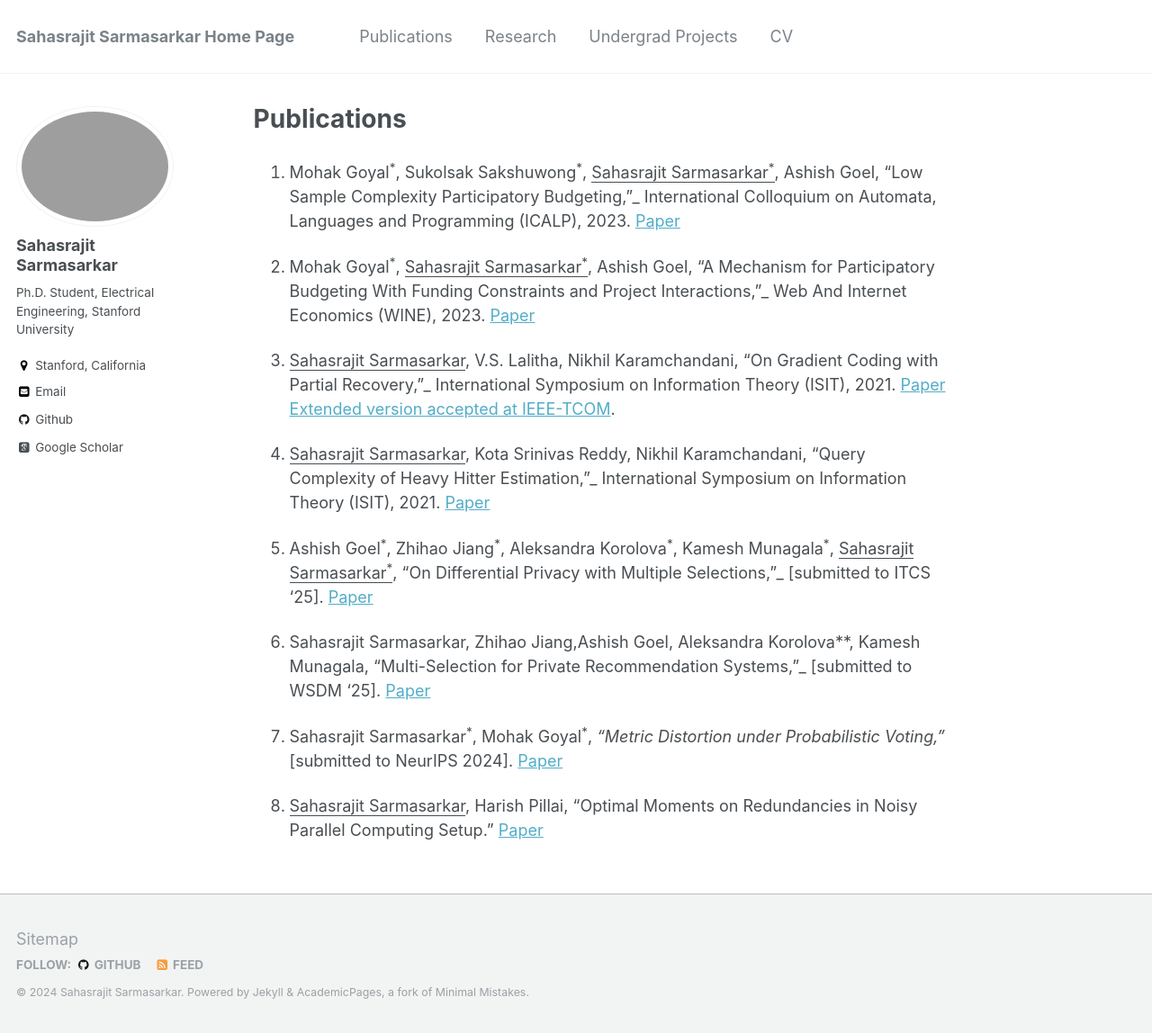
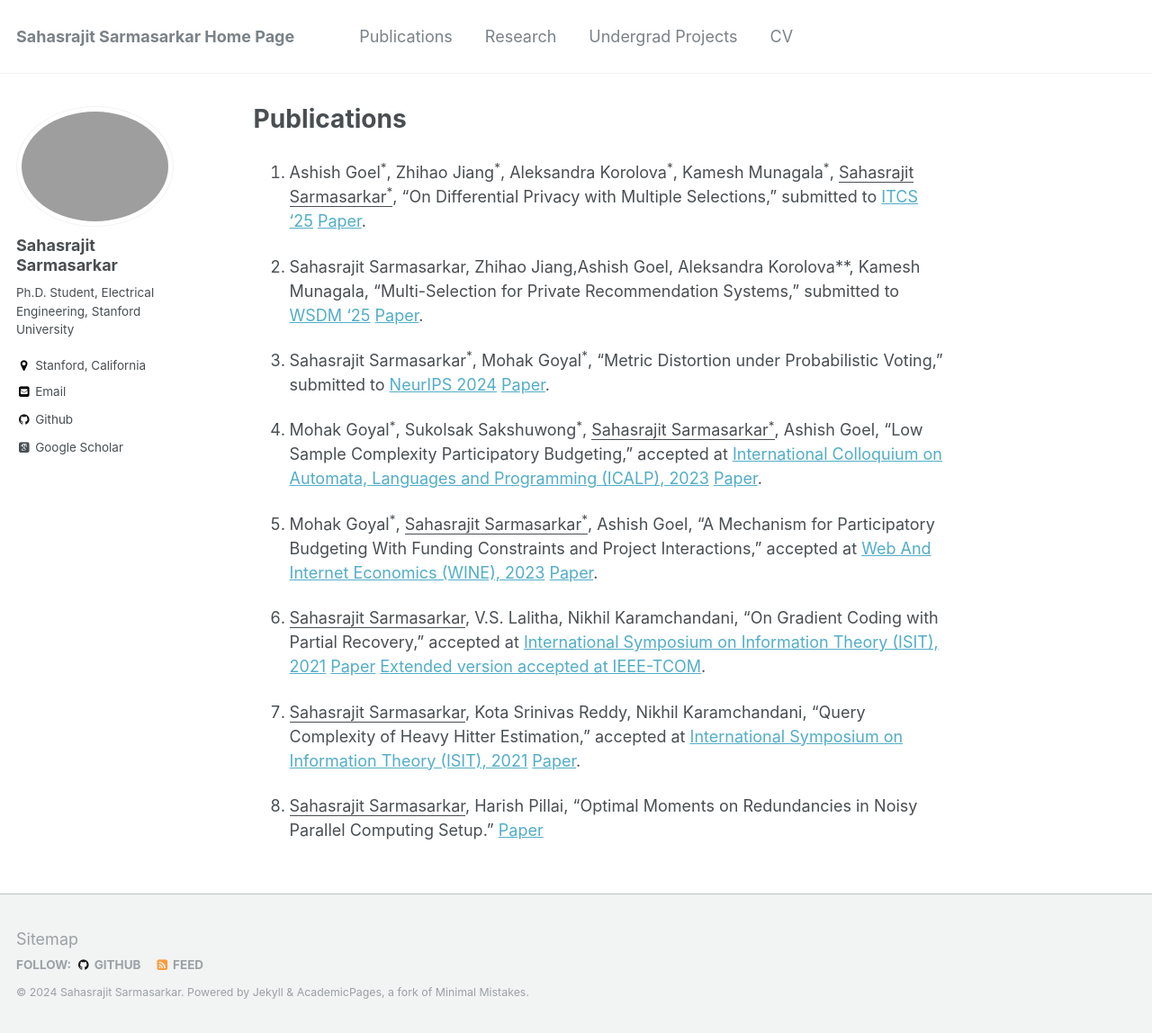
Before and after one commit to Sahasrajit123/Sahasrajit123.github.io, a Jekyll site: the page built from _pages/publications.md, in a window 1280 px wide and 1148 px high. Shown: the whole window at 90% size. Built offline with Jekyll 4.4.1, drawn with Linux system fonts in a browser that asks for light colours; some web fonts are replaced.

Commit message:
New changes

```diff
--- a/_pages/publications.md
+++ b/_pages/publications.md
@@ -9,20 +9,18 @@ author_profile: true
 2. S. Sarmasarkar, V.Lalitha and N. Karamchandani "On Gradient Coding with Partial Recovery", International Symposium on Information Theory, 2021 [[Paper]](https://arxiv.org/abs/2102.10163)
 
  -->
+1. Ashish Goel<sup>*</sup>, Zhihao Jiang<sup>*</sup>, Aleksandra Korolova<sup>*</sup>, Kamesh Munagala<sup>*</sup>, <u>Sahasrajit Sarmasarkar<sup>*</sup></u>, "On Differential Privacy with Multiple Selections," submitted to [ITCS '25](http://itcs-conf.org/) [Paper](https://arxiv.org/abs/2407.14641).
 
- 1. Mohak Goyal<sup>*</sup>, Sukolsak Sakshuwong<sup>*</sup>, <u>Sahasrajit Sarmasarkar<sup>*</sup></u>, Ashish Goel, "Low Sample Complexity Participatory Budgeting,"_ International Colloquium on Automata, Languages and Programming (ICALP), 2023. [Paper](https://arxiv.org/abs/2302.05810)
+2.  Sahasrajit Sarmasarkar, Zhihao Jiang,Ashish Goel, Aleksandra Korolova**, Kamesh Munagala, "Multi-Selection for Private Recommendation Systems," submitted to [WSDM '25](https://www.wsdm-conference.org/2025/) [Paper](https://drive.google.com/file/d/1qE1O2IMk8NjvMG_4jZIUqcdPhbB6Aoai/view?usp=sharing).
 
-2. Mohak Goyal<sup>*</sup>, <u>Sahasrajit Sarmasarkar<sup>*</sup></u>, Ashish Goel, "A Mechanism for Participatory Budgeting With Funding Constraints and Project Interactions,"_ Web And Internet Economics (WINE), 2023. [Paper](https://arxiv.org/pdf/2305.11296.pdf)
+3. Sahasrajit Sarmasarkar<sup>*</sup>, Mohak Goyal<sup>*</sup>, "Metric Distortion under Probabilistic Voting," submitted to [NeurIPS 2024](https://neurips.cc/) [Paper](https://arxiv.org/abs/2405.14223).
 
-3. <u>Sahasrajit Sarmasarkar</u>, V.S. Lalitha, Nikhil Karamchandani, "On Gradient Coding with Partial Recovery,"_ International Symposium on Information Theory (ISIT), 2021. [Paper](https://arxiv.org/abs/2102.10163) [Extended version accepted at IEEE-TCOM](https://ieeexplore.ieee.org/xpl/RecentIssue.jsp?punumber=26).
+4. Mohak Goyal<sup>*</sup>, Sukolsak Sakshuwong<sup>*</sup>, <u>Sahasrajit Sarmasarkar<sup>*</sup></u>, Ashish Goel, "Low Sample Complexity Participatory Budgeting," accepted at [International Colloquium on Automata, Languages and Programming (ICALP), 2023](https://icalp2023.cs.upb.de/) [Paper](https://arxiv.org/abs/2302.05810).
 
-4. <u>Sahasrajit Sarmasarkar</u>, Kota Srinivas Reddy, Nikhil Karamchandani, "Query Complexity of Heavy Hitter Estimation,"_ International Symposium on Information Theory (ISIT), 2021. [Paper](https://arxiv.org/pdf/2005.14425.pdf)
+5. Mohak Goyal<sup>*</sup>, <u>Sahasrajit Sarmasarkar<sup>*</sup></u>, Ashish Goel, "A Mechanism for Participatory Budgeting With Funding Constraints and Project Interactions," accepted at [Web And Internet Economics (WINE), 2023](https://wine2023.shanghaitech.edu.cn/) [Paper](https://arxiv.org/pdf/2305.11296.pdf).
 
+6. <u>Sahasrajit Sarmasarkar</u>, V.S. Lalitha, Nikhil Karamchandani, "On Gradient Coding with Partial Recovery," accepted at [International Symposium on Information Theory (ISIT), 2021](https://2021.ieee-isit.org/) [Paper](https://arxiv.org/abs/2102.10163) [Extended version accepted at IEEE-TCOM](https://ieeexplore.ieee.org/xpl/RecentIssue.jsp?punumber=26).
 
-5. Ashish Goel<sup>*</sup>, Zhihao Jiang<sup>*</sup>, Aleksandra Korolova<sup>*</sup>, Kamesh Munagala<sup>*</sup>, <u>Sahasrajit Sarmasarkar<sup>*</sup></u>, "On Differential Privacy with Multiple Selections,"_ [submitted to ITCS '25]. [Paper](https://arxiv.org/abs/2407.14641)
-
-6.  Sahasrajit Sarmasarkar, Zhihao Jiang,Ashish Goel, Aleksandra Korolova**, Kamesh Munagala, "Multi-Selection for Private Recommendation Systems,"_ [submitted to WSDM '25]. [Paper](https://drive.google.com/file/d/1qE1O2IMk8NjvMG_4jZIUqcdPhbB6Aoai/view?usp=sharing)
-
-7. Sahasrajit Sarmasarkar<sup>*</sup>, Mohak Goyal<sup>*</sup>, _"Metric Distortion under Probabilistic Voting,"_ [submitted to NeurIPS 2024]. [Paper](https://arxiv.org/abs/2405.14223)
+7. <u>Sahasrajit Sarmasarkar</u>, Kota Srinivas Reddy, Nikhil Karamchandani, "Query Complexity of Heavy Hitter Estimation," accepted at [International Symposium on Information Theory (ISIT), 2021](https://2021.ieee-isit.org/) [Paper](https://arxiv.org/pdf/2005.14425.pdf).
 
 8. <u>Sahasrajit Sarmasarkar</u>, Harish Pillai, "Optimal Moments on Redundancies in Noisy Parallel Computing Setup." [Paper](https://arxiv.org/abs/2402.12584)
```
Also changed, not shown: _pages/research.md (+6 -6 lines).
